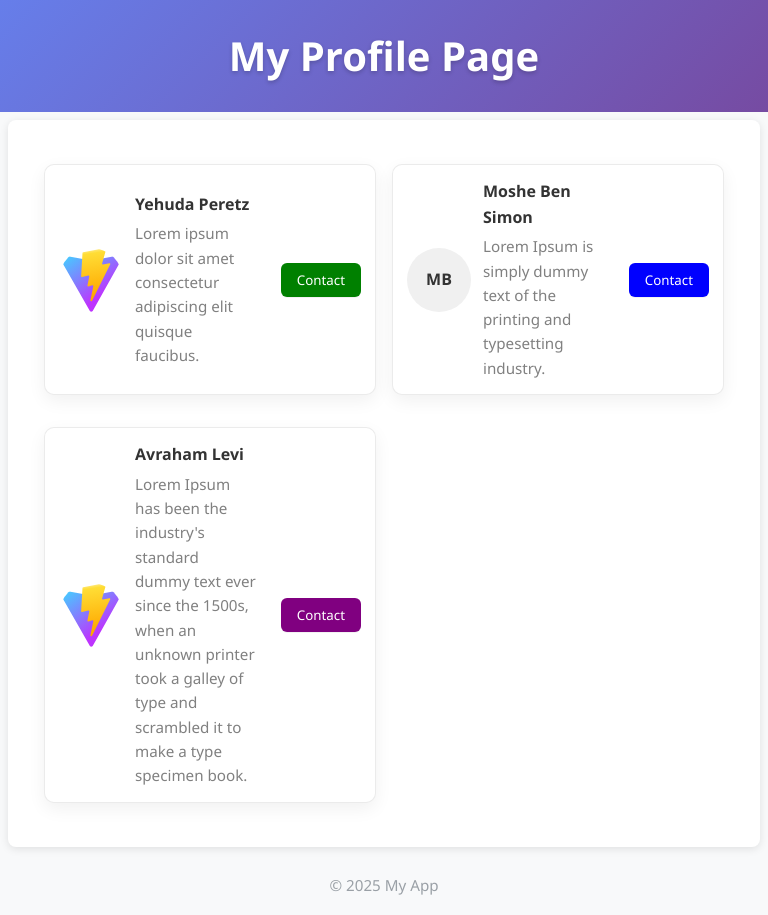
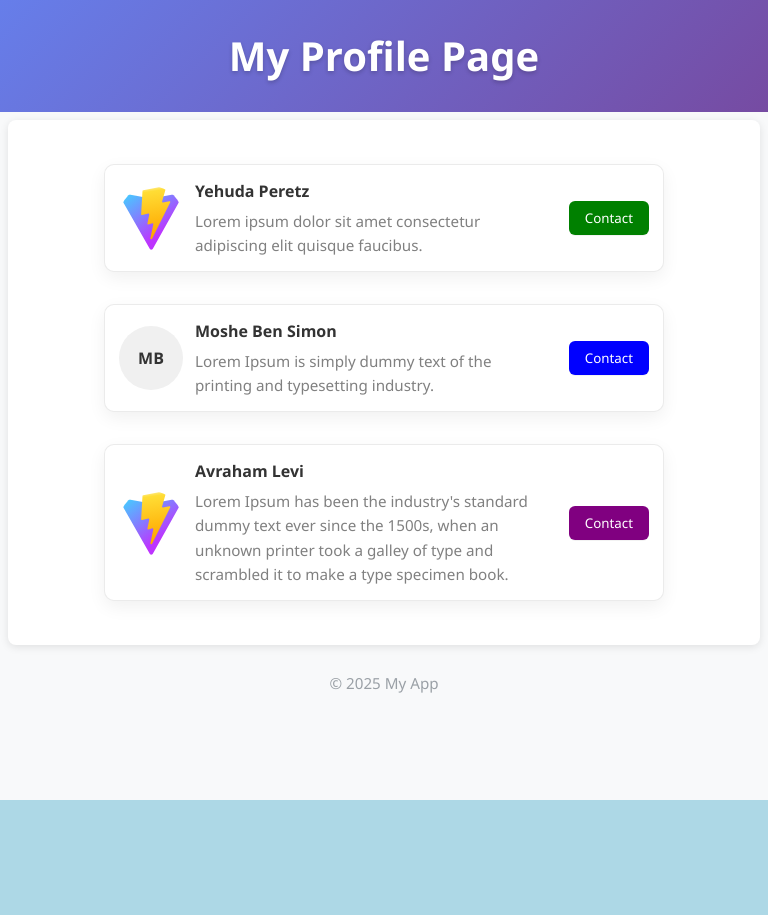
Before and after one commit to rel770/mini-proj-react, a React (Vite) app: page / in a window 768 px wide. After the commit the page ends 800 px from the top, so only its background shows below. Built offline with nearby package versions, Linux system fonts and the light colour scheme.

Commit message:
feat: update PeopleSection styles for improved responsiveness and layout

```diff
--- a/src/components/PeopleSection.css
+++ b/src/components/PeopleSection.css
@@ -6,10 +6,20 @@
   padding: 20px;
   max-width: 1200px;
   margin: 0 auto;
+  width: 100%;
+  box-sizing: border-box;
 }
 
-/* Desktop layout - 2 cards per row */
-@media (min-width: 768px) {
+/* Tablet and small desktop layout - stay single column */
+@media (min-width: 768px) and (max-width: 900px) {
+  .people-section {
+    grid-template-columns: 1fr;
+    max-width: 600px;
+  }
+}
+
+/* Large desktop layout - 2 cards per row */
+@media (min-width: 901px) {
   .people-section {
     grid-template-columns: 1fr 1fr;
   }
```
